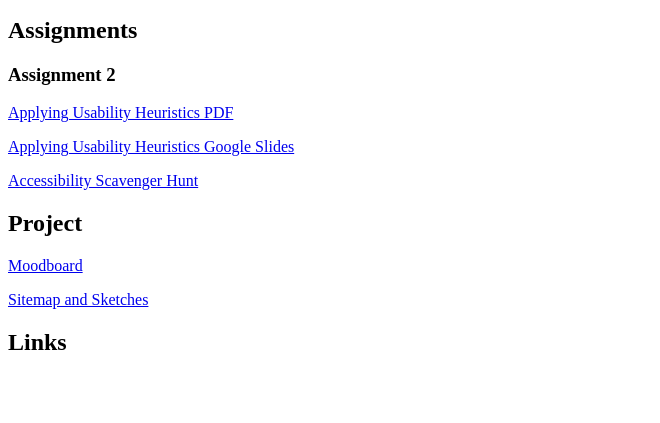
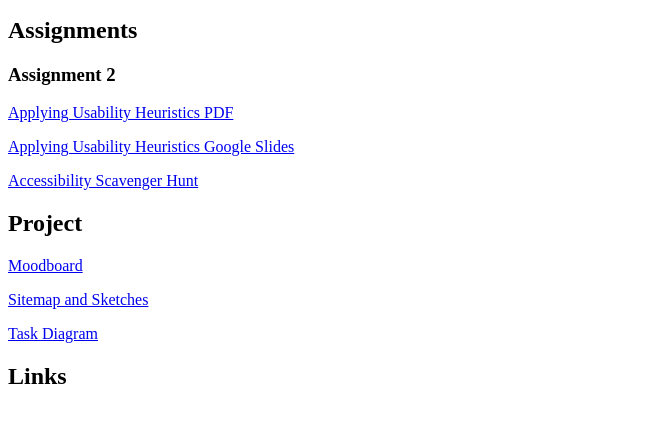
Before and after one commit to OKellyrez/KellyTG.github.io, a plain HTML site: page index.html in a window 1280 px wide. Shown: the part 101-524 px from the top of the page, without its empty margins (0-660 px from the left). Drawn offline with Linux system fonts and the light colour scheme.

Commit message:
Added task diagram

```diff
--- a/index.html
+++ b/index.html
@@ -20,8 +20,8 @@
 <p> <a href=https://okellyrez.github.io/assignment2/> Accessibility Scavenger Hunt </a> </p>
 <h2> Project </h2>
 <p> <a href=https://app.mural.co/t/kellytg3509/m/kellytg3509/1613092676939/2184c9db8f367cd7ef2dfa86e50775607a2807ec> Moodboard</a> </p>
-<p> <a href=https://app.mural.co/t/kellytg3509/m/kellytg3509/1614790223939/c3acce01c5dcf290a93891c705a3e1076c6e0431> Sitemap and Sketches</a> </p>
-
+<p> <a href=https://app.mural.co/t/kellytg3509/m/kellytg3509/1614790223939/c3acce01c5dcf290a93891c705a3e1076c6e0431> Sitemap and Sketches</a></p>
+<p> <a href=https://app.mural.co/t/kellytg3509/m/kellytg3509/1615494221082/12cb61d11174cb697c34b41db622e09f7d6e6b26> Task Diagram</a></p>
 
 <h2> Links </h2>
 
```
